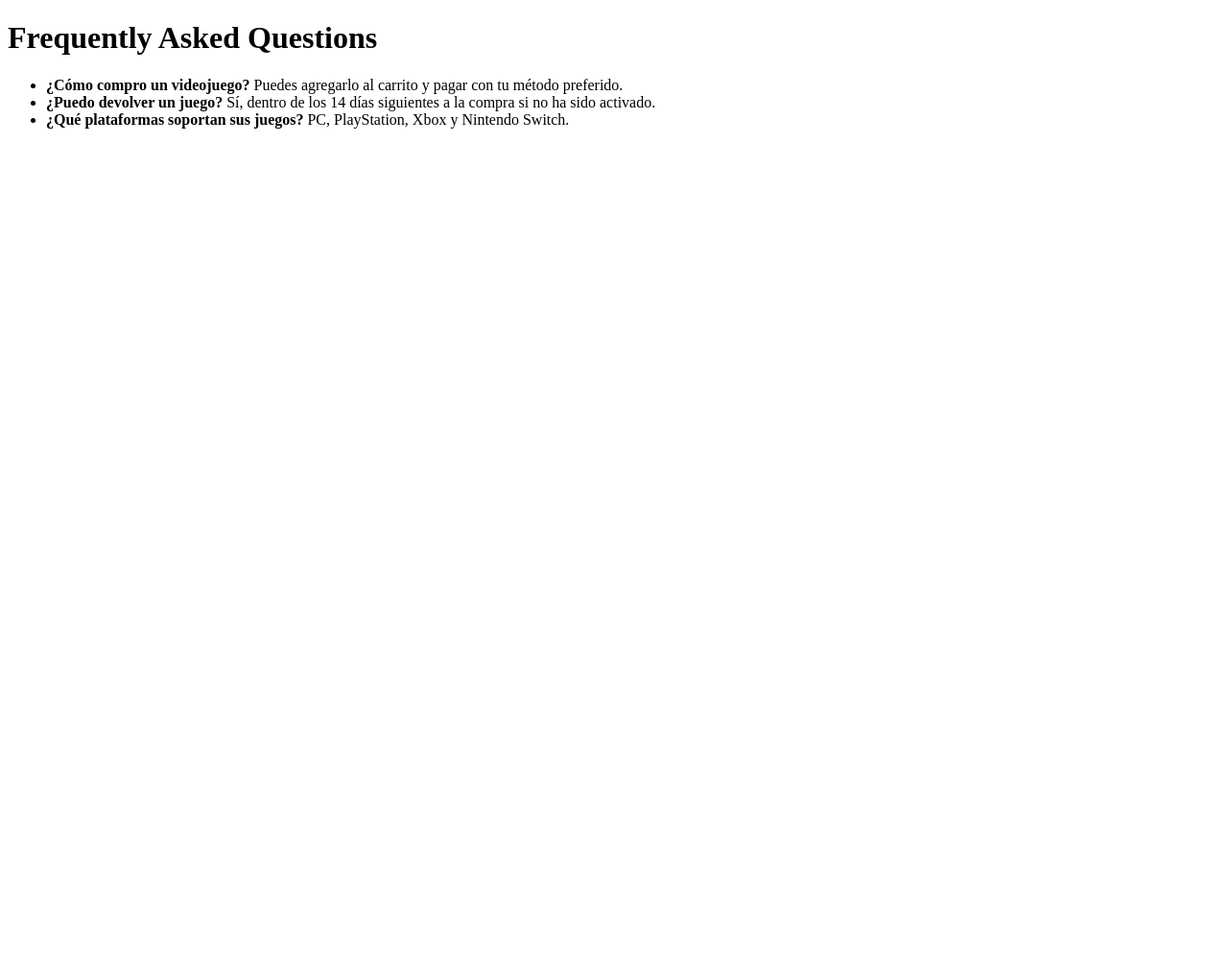
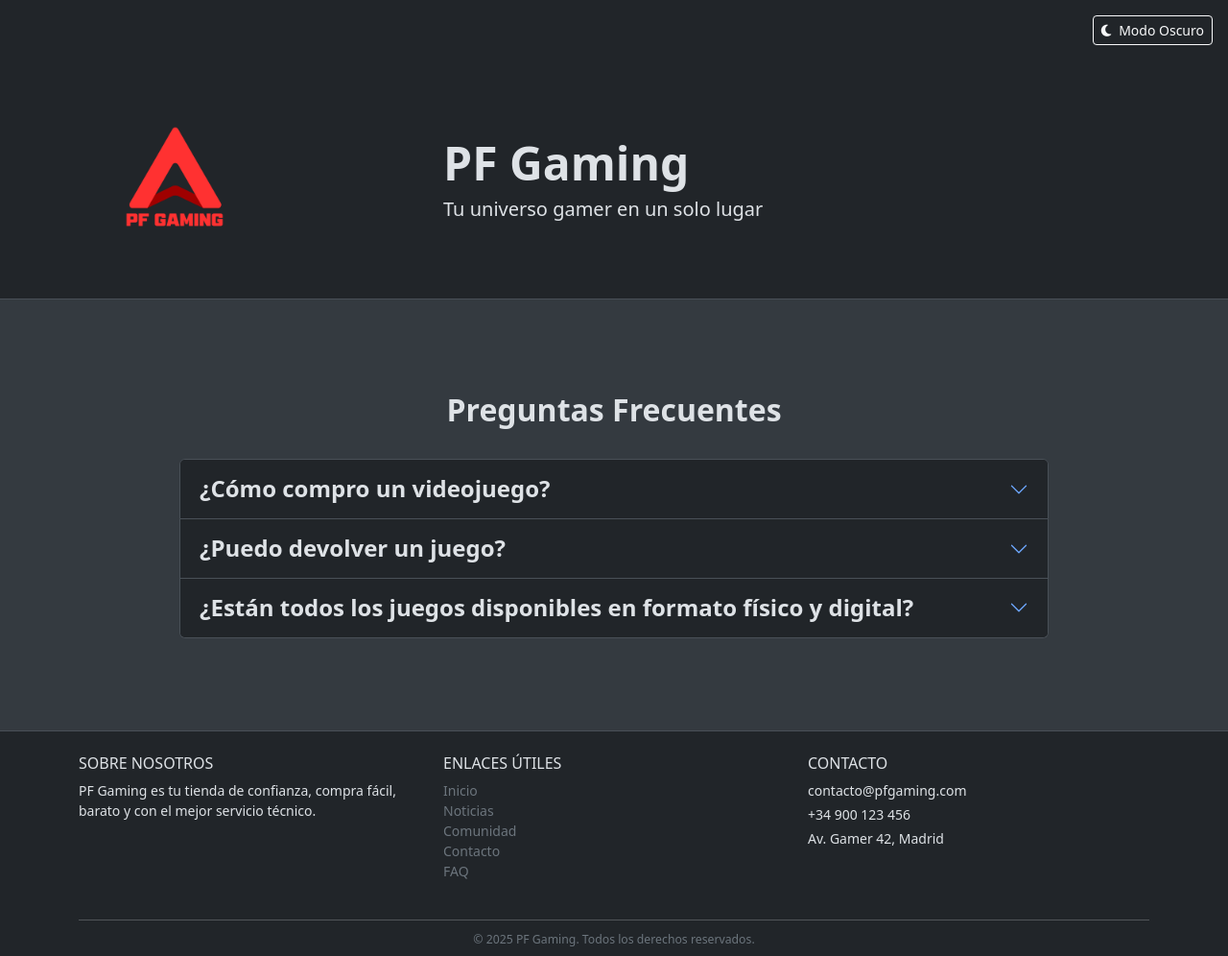
Before and after one commit to programacion-facil/pf-gaming-django, a Django app: page /faq/ in a window 1280 px wide. Shown: the whole page at 96% size. Before the commit the page ends 134 px from the top, so only its background shows below. Run offline with Django 5.2, Linux system fonts and the light colour scheme; some libraries are stand-ins or nearby versions.

Commit message:
add dark/light mode toggle and general design improvements

```diff
--- a/home/templates/home/faq.html
+++ b/home/templates/home/faq.html
@@ -1,23 +1,96 @@
-<!DOCTYPE html>
-<html>
-  <head>
-    <title>FAQ - Video Game Store</title>
-  </head>
-  <body>
-    <h1>Frequently Asked Questions</h1>
-    <ul>
-      <li>
-        <strong>¿Cómo compro un videojuego?</strong> Puedes agregarlo al carrito
-        y pagar con tu método preferido.
-      </li>
-      <li>
-        <strong>¿Puedo devolver un juego?</strong> Sí, dentro de los 14 días
-        siguientes a la compra si no ha sido activado.
-      </li>
-      <li>
-        <strong>¿Qué plataformas soportan sus juegos?</strong> PC, PlayStation,
-        Xbox y Nintendo Switch.
-      </li>
-    </ul>
-  </body>
-</html>
+{% extends 'main.html' %} {% block content %}
+
+<section class="py-5 bg-body-secondary">
+  <div class="container">
+    <div class="row mb-4">
+      <div class="col-lg-8 mx-auto text-center">
+        <h2 class="fw-bold text-body">Preguntas Frecuentes</h2>
+      </div>
+    </div>
+
+    <div class="row">
+      <div class="col-lg-10 mx-auto">
+        <div class="accordion" id="faqAccordion">
+          <div class="accordion-item">
+            <h2 class="accordion-header" id="heading1">
+              <button
+                class="accordion-button fs-4 fw-bold collapsed"
+                type="button"
+                data-bs-toggle="collapse"
+                data-bs-target="#collapse1"
+                aria-expanded="true"
+                aria-controls="collapse1"
+              >
+                ¿Cómo compro un videojuego?
+              </button>
+            </h2>
+            <div
+              id="collapse1"
+              class="accordion-collapse collapse"
+              aria-labelledby="heading1"
+              data-bs-parent="#faqAccordion"
+            >
+              <div class="accordion-body">
+                Puedes añadirlo al carrito y pagar con tu método preferido.
+              </div>
+            </div>
+          </div>
+
+          <div class="accordion-item">
+            <h2 class="accordion-header" id="heading2">
+              <button
+                class="accordion-button fs-4 fw-bold collapsed"
+                type="button"
+                data-bs-toggle="collapse"
+                data-bs-target="#collapse2"
+                aria-expanded="false"
+                aria-controls="collapse2"
+              >
+                ¿Puedo devolver un juego?
+              </button>
+            </h2>
+            <div
+              id="collapse2"
+              class="accordion-collapse collapse"
+              aria-labelledby="heading2"
+              data-bs-parent="#faqAccordion"
+            >
+              <div class="accordion-body">
+                Sí, dentro de los 14 días siguientes a la compra si no ha sido
+                activado.
+              </div>
+            </div>
+          </div>
+
+          <div class="accordion-item">
+            <h2 class="accordion-header" id="heading3">
+              <button
+                class="accordion-button fs-4 fw-bold collapsed"
+                type="button"
+                data-bs-toggle="collapse"
+                data-bs-target="#collapse3"
+                aria-expanded="false"
+                aria-controls="collapse3"
+              >
+                ¿Están todos los juegos disponibles en formato físico y digital?
+              </button>
+            </h2>
+            <div
+              id="collapse3"
+              class="accordion-collapse collapse"
+              aria-labelledby="heading3"
+              data-bs-parent="#faqAccordion"
+            >
+              <div class="accordion-body">
+                La mayoría sí, pero la disponibilidad varía según el título y la
+                plataforma. Consulta la ficha de cada juego.
+              </div>
+            </div>
+          </div>
+        </div>
+      </div>
+    </div>
+  </div>
+</section>
+
+{% endblock content %}
--- a/home/templates/home/index.html
+++ b/home/templates/home/index.html
@@ -1,11 +1,10 @@
 {% extends 'main.html' %} {% block content %}
-<header class="bg-info text-center py-1 cabecera"></header>
 
 <section class="py-4 bg-body-secondary">
   <div class="container">
     <div class="row mt-4">
       <div class="col-lg-8 mx-auto text-center mb-4">
-        <h3 class="text-light fw-bold">
+        <h3 class="text-body fw-bold">
           Tu tienda de confianza con precios más altos, pero de confianza.
         </h3>
       </div>
--- a/home/views.py
+++ b/home/views.py
@@ -1,4 +1,5 @@
 from django.shortcuts import render
+
 
 def index(request):
     plantilla_principal = {'title': 'PF Gaming'}
@@ -7,4 +8,7 @@ def index(request):
     })
 
 def faq(request):
-    return render(request, 'home/faq.html')
+    plantilla_principal = {'title': 'Preguntas frecuentes'}
+    return render(request, 'home/faq.html', {
+        'plantilla_principal': plantilla_principal
+    })
--- /dev/null
+++ b/pf_gaming/static/js/main.js
@@ -0,0 +1,35 @@
+document.addEventListener("DOMContentLoaded", function () {
+  const toggleBtn = document.getElementById("theme-toggle");
+  const htmlElement = document.documentElement;
+
+  // Leer el tema guardado
+  const savedTheme = localStorage.getItem("theme");
+
+  // Establecer el tema si estaba guardado
+  if (savedTheme) {
+    htmlElement.setAttribute("data-bs-theme", savedTheme);
+    updateButton(savedTheme);
+  }
+
+  // Cambiar tema al hacer clic
+  toggleBtn.addEventListener("click", function () {
+    const currentTheme = htmlElement.getAttribute("data-bs-theme");
+    const newTheme = currentTheme === "dark" ? "light" : "dark";
+    htmlElement.setAttribute("data-bs-theme", newTheme);
+    localStorage.setItem("theme", newTheme);
+    updateButton(newTheme);
+  });
+
+  // Actualizar el texto y estilo del botón
+  function updateButton(theme) {
+    if (theme === "dark") {
+      toggleBtn.innerHTML = '<i class="fas fa-moon me-2"></i>Modo Oscuro';
+      toggleBtn.classList.remove("btn-outline-dark");
+      toggleBtn.classList.add("btn-outline-light");
+    } else {
+      toggleBtn.innerHTML = '<i class="fas fa-sun me-2"></i>Modo Claro';
+      toggleBtn.classList.remove("btn-outline-light");
+      toggleBtn.classList.add("btn-outline-dark");
+    }
+  }
+});
--- a/pf_gaming/templates/main.html
+++ b/pf_gaming/templates/main.html
@@ -1,5 +1,4 @@
 <!DOCTYPE html>
-<!-- Modo oscuro de Bootstrap -->
 <html data-bs-theme="dark">
   <head>
     <title>{{ plantilla_principal.title }}</title>
@@ -13,26 +12,25 @@
       href="{% static 'css/styles.css' %}"
     />
 
-    <!-- Bootstrap CSS -->
+    <!-- Bootstrap -->
     <link
       href="https://cdn.jsdelivr.net/npm/bootstrap@5.3.6/dist/css/bootstrap.min.css"
       rel="stylesheet"
       crossorigin="anonymous"
     />
 
-    <!-- Font Awesome (iconos) -->
+    <!-- Font Awesome -->
     <link
       rel="stylesheet"
       href="https://cdnjs.cloudflare.com/ajax/libs/font-awesome/6.1.2/css/all.min.css"
     />
 
-    <!-- Google Fonts (fuente Roboto) -->
+    <!-- Google Fonts -->
     <link
       href="https://fonts.googleapis.com/css2?family=Roboto:wght@300;400;500;700&display=swap"
       rel="stylesheet"
     />
 
-    <!-- Bootstrap JavaScript -->
     <script
       src="https://cdn.jsdelivr.net/npm/bootstrap@5.3.3/dist/js/bootstrap.bundle.min.js"
       crossorigin="anonymous"
@@ -40,13 +38,103 @@
 
     <meta name="viewport" content="width=device-width, initial-scale=1" />
   </head>
+
   <body>
+    <!-- Botón de cambio de tema -->
+    <div class="text-end p-3">
+      <button id="theme-toggle" class="btn btn-outline-light btn-sm">
+        <i class="fas fa-moon me-2"></i>Modo Oscuro
+      </button>
+    </div>
+
     <!-- Cabecera -->
-    <!-- Aquí irá la cabecera del sitio -->
+    <header class="bg-body text-body py-4 border-bottom">
+      <div class="container">
+        <div class="row align-items-center">
+          <div class="col-md-4 text-center text-md-start mb-3 mb-md-0">
+            <img
+              src="{% static 'img/logo.png' %}"
+              alt="PF Gaming Logo"
+              style="max-height: 200px"
+              class="img-fluid logo-img"
+            />
+          </div>
+          <div class="col-md-8 text-center text-md-start">
+            <h1 class="display-5 fw-bold mb-1">PF Gaming</h1>
+            <p class="lead mb-0">Tu universo gamer en un solo lugar</p>
+          </div>
+        </div>
+      </div>
+    </header>
 
-    <div class="container mt-4">{% block content %} {% endblock content %}</div>
+    <!-- Contenido dinámico -->
+    <main class="py-5 bg-body-secondary text-body">
+      <div class="container">{% block content %} {% endblock content %}</div>
+    </main>
 
     <!-- Pie de página -->
-    <!-- Aquí irá el footer del sitio -->
+    <footer class="bg-body text-body pt-4 pb-2 border-top">
+      <div class="container">
+        <div class="row small">
+          <div class="col-md-4 mb-3">
+            <h6 class="text-uppercase">Sobre Nosotros</h6>
+            <p class="mb-1">
+              PF Gaming es tu tienda de confianza, compra fácil, barato y con el
+              mejor servicio técnico.
+            </p>
+          </div>
+          <div class="col-md-4 mb-3">
+            <h6 class="text-uppercase">Enlaces útiles</h6>
+            <ul class="list-unstyled">
+              <li>
+                <a
+                  href="{% url 'home.index' %}"
+                  class="text-secondary text-decoration-none"
+                  >Inicio</a
+                >
+              </li>
+              <li>
+                <a href="#" class="text-secondary text-decoration-none"
+                  >Noticias</a
+                >
+              </li>
+              <li>
+                <a href="#" class="text-secondary text-decoration-none"
+                  >Comunidad</a
+                >
+              </li>
+              <li>
+                <a href="#" class="text-secondary text-decoration-none"
+                  >Contacto</a
+                >
+              </li>
+              <li>
+                <a
+                  href="{% url 'home.faq' %}"
+                  class="text-secondary text-decoration-none"
+                  >FAQ</a
+                >
+              </li>
+            </ul>
+          </div>
+          <div class="col-md-4 mb-3">
+            <h6 class="text-uppercase">Contacto</h6>
+            <p class="mb-1">contacto@pfgaming.com</p>
+            <p class="mb-1">+34 900 123 456</p>
+            <p class="mb-1">Av. Gamer 42, Madrid</p>
+          </div>
+        </div>
+        <hr class="my-2" />
+        <div class="text-center small text-secondary">
+          <small
+            >&copy; {% now "Y" %} PF Gaming. Todos los derechos
+            reservados.</small
+          >
+        </div>
+      </div>
+    </footer>
+
+    <!-- Script de tema -->
+    <script src="{% static 'js/main.js' %}"></script>
   </body>
 </html>
```
Also changed, not shown: pf_gaming/static/css/styles.css (deleted, +0 -8 lines), README.md, pf_gaming/static/img/logo.png (added).
